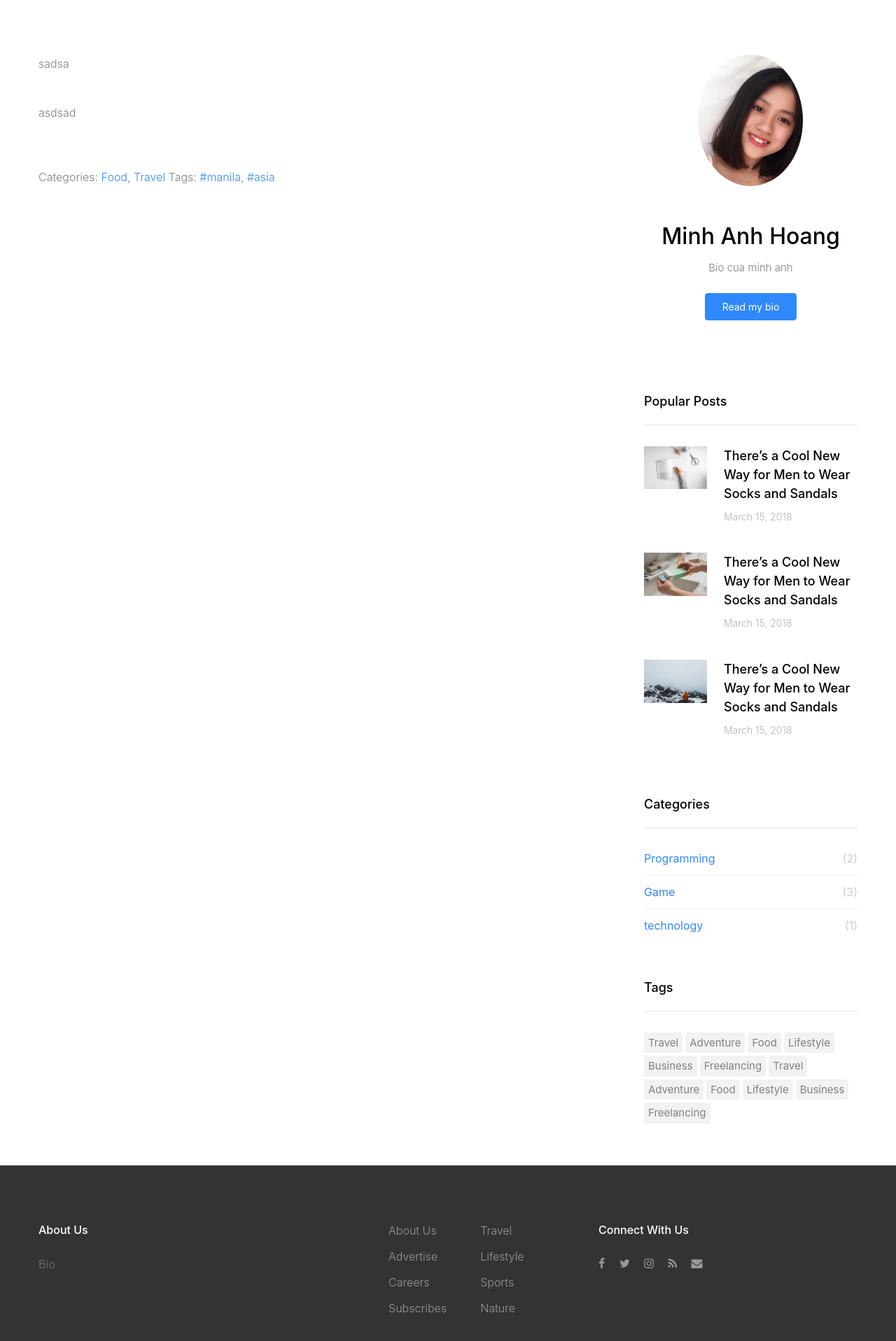
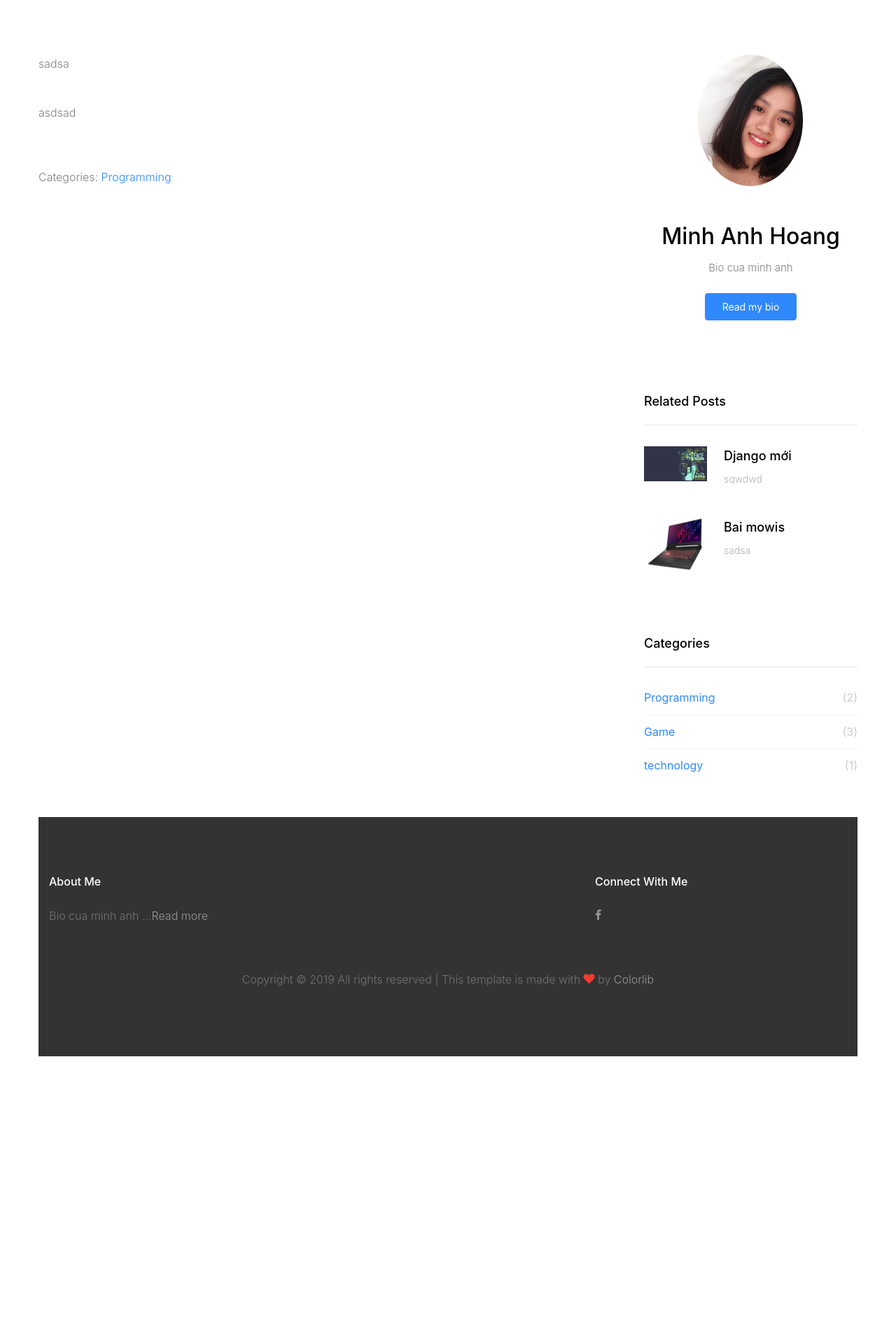
Before and after one commit to virslammer/pgsm, a Django app: a page that uses blog/templates/base.html in a window 1280 px wide. Shown: the part 741-2658 px from the top of the page at 70% size. After the commit the page ends 2251 px from the top, so only its background shows below. Run offline with Django 3.2, Linux system fonts and the light colour scheme; data comes from the database, SQL or seed files in the repository; both versions use the stored data as it was after the commit; some libraries are stand-ins or nearby versions; some web fonts are replaced.

Commit message:
build footer , about page

```diff
--- a/blog/admin.py
+++ b/blog/admin.py
@@ -11,7 +11,7 @@ class ArticleAdmin(SummernoteModelAdmin):
     list_display = ['title','category','created_date','updated_date','slug', 'hide']
     list_editable = ['hide']
     list_filter = ['category']
-    summernote_fields = ('content','summary')
+    summernote_fields = ('content')
     def formfield_for_foreignkey(self, db_field, request, **kwargs):
         if db_field.name == 'author':
             kwargs['queryset'] = User.objects.filter(username=request.user.username)
--- a/blog/models.py
+++ b/blog/models.py
@@ -10,10 +10,11 @@ class Profile(models.Model):
 	user = models.OneToOneField(User, on_delete=models.CASCADE)
 	nick_name = models.CharField(max_length=50,default='')
 	bio = models.TextField(blank=True)
-	address = models.TextField(blank=True)
+	fb_link = models.CharField(max_length=250, blank=True, verbose_name="Facebook")
+	address = models.TextField(blank=True )
 	birth_date = models.DateField(null=True, blank=True)
-	profile_pic = models.ImageField( upload_to="user/profile-pic", blank=True)
-
+	profile_pic = models.ImageField( upload_to="user/profile-pic", blank=True, verbose_name="Avatar")
+	cover_pic = models.ImageField( upload_to="user/cover-pic", blank=True, verbose_name="Cover")
 	def __str__(self):
 		return self.user.username # Create your models here.
 
@@ -50,6 +51,7 @@ class Article(models.Model):
 	cover = models.ImageField(upload_to="blog/article-cover")
 	summary = models.TextField()
 	content = models.TextField()
+	tag = models.CharField( max_length=250,blank=True)
 	hide = models.BooleanField(default=False)
 	class Meta:
 		verbose_name = "Article"
--- a/blog/templates/base.html
+++ b/blog/templates/base.html
@@ -82,36 +82,23 @@
     <div class="site-footer">
       <div class="container">
         <div class="row mb-5">
-          <div class="col-md-4">
-            <h3 class="footer-heading mb-4">About Us</h3>
-            <p>Bio</p>
+          <div class="col-md-8">
+            <h3 class="footer-heading mb-4">About Me</h3>
+            <p>{{profile.bio|slice:":150"}} ...<a href="{% url "blog:about" "minhanh"%}">Read more</a></p>
+
           </div>
-          <div class="col-md-3 ml-auto">
-            <!-- <h3 class="footer-heading mb-4">Navigation</h3> -->
-            <ul class="list-unstyled float-left mr-5">
-              <li><a href="#">About Us</a></li>
-              <li><a href="#">Advertise</a></li>
-              <li><a href="#">Careers</a></li>
-              <li><a href="#">Subscribes</a></li>
-            </ul>
-            <ul class="list-unstyled float-left">
-              <li><a href="#">Travel</a></li>
-              <li><a href="#">Lifestyle</a></li>
-              <li><a href="#">Sports</a></li>
-              <li><a href="#">Nature</a></li>
-            </ul>
-          </div>
+
           <div class="col-md-4">
 
 
             <div>
-              <h3 class="footer-heading mb-4">Connect With Us</h3>
+              <h3 class="footer-heading mb-4">Connect With Me</h3>
               <p>
-                <a href="#"><span class="icon-facebook pt-2 pr-2 pb-2 pl-0"></span></a>
-                <a href="#"><span class="icon-twitter p-2"></span></a>
+                <a href="{{ profile.fb_link }}"><span class="icon-facebook pt-2 pr-2 pb-2 pl-0"></span></a>
+                <!-- <a href="#"><span class="icon-twitter p-2"></span></a>
                 <a href="#"><span class="icon-instagram p-2"></span></a>
                 <a href="#"><span class="icon-rss p-2"></span></a>
-                <a href="#"><span class="icon-envelope p-2"></span></a>
+                <a href="#"><span class="icon-envelope p-2"></span></a> -->
               </p>
             </div>
           </div>
--- a/blog/templates/blog/single.html
+++ b/blog/templates/blog/single.html
@@ -39,7 +39,8 @@
 
 
             <div class="pt-5">
-              <p>Categories:  <a href="#">Food</a>, <a href="#">Travel</a>  Tags: <a href="#">#manila</a>, <a href="#">#asia</a></p>
+              <p>Categories:  <a href="{{article.category.get_absolute_url }}">{{ article.category}}</a>
+                <!-- < Tags: <a href="#">#manila</a>, <a href="#">#asia</a></p> -->
             </div>
 
            <!-- Comment section -->
@@ -188,42 +189,22 @@
             </div>
             <!-- END sidebar-box -->
             <div class="sidebar-box">
-              <h3 class="heading">Popular Posts</h3>
+              <h3 class="heading">Related Posts</h3>
               <div class="post-entry-sidebar">
                 <ul>
+                  {% for article in related_articles %}
                   <li>
-                    <a href="">
-                      <img src="images/img_1.jpg" alt="Image placeholder" class="mr-4">
+                    <a href="{{ article.get_absolute_url }}">
+                      <img src="{{ article.cover.url }}" alt="Image placeholder" class="mr-4">
                       <div class="text">
-                        <h4>There’s a Cool New Way for Men to Wear Socks and Sandals</h4>
+                        <h4>{{ article.title}}</h4>
                         <div class="post-meta">
-                          <span class="mr-2">March 15, 2018 </span>
+                          <span class="mr-2">{{article.summary|safe}}</span>
                         </div>
                       </div>
                     </a>
                   </li>
-                  <li>
-                    <a href="">
-                      <img src="images/img_2.jpg" alt="Image placeholder" class="mr-4">
-                      <div class="text">
-                        <h4>There’s a Cool New Way for Men to Wear Socks and Sandals</h4>
-                        <div class="post-meta">
-                          <span class="mr-2">March 15, 2018 </span>
-                        </div>
-                      </div>
-                    </a>
-                  </li>
-                  <li>
-                    <a href="">
-                      <img src="images/img_3.jpg" alt="Image placeholder" class="mr-4">
-                      <div class="text">
-                        <h4>There’s a Cool New Way for Men to Wear Socks and Sandals</h4>
-                        <div class="post-meta">
-                          <span class="mr-2">March 15, 2018 </span>
-                        </div>
-                      </div>
-                    </a>
-                  </li>
+                  {% endfor %}
                 </ul>
               </div>
             </div>
@@ -238,7 +219,7 @@
               </ul>
             </div>
             <!-- END sidebar-box -->
-
+            <!--
             <div class="sidebar-box">
               <h3 class="heading">Tags</h3>
               <ul class="tags">
@@ -257,6 +238,7 @@
               </ul>
             </div>
           </div>
+          -->
           <!-- END sidebar -->
 
         </div>
--- a/blog/templatetags/blog_tag_nav.py
+++ b/blog/templatetags/blog_tag_nav.py
@@ -1,6 +1,7 @@
 from django import template
 from blog.models import ArticleCategory, Profile
 from django.contrib.auth.models import User
+from django.core.files.storage import Storage, default_storage
 register = template.Library()
 
 
@@ -13,3 +14,16 @@ def blog_profile():
 	user = User.objects.get(username='minhanh')
 	profile = Profile.objects.get(user=user)
 	return profile
+
+@register.filter
+def file_exists(filepath):
+	# if default_storage.exists(filepath):
+	# 	return filepath
+	# else:
+	# 	index = filepath.rfind('/')
+	# 	new_filepath = filepath[:index] + '/image.png'
+	# 	return new_filepath
+	if filepath[-1] == '/':
+		return filepath + 'image.png'
+	else:
+		return filepath
--- a/blog/views.py
+++ b/blog/views.py
@@ -34,8 +34,10 @@ def article_list(request,slug):
 def article_detail(request,slug):
 
 	article = get_object_or_404(Article, slug=slug, hide=False)
+	related_articles = Article.objects.filter(category=article.category, hide=False)
 	context = {
-			'article':article
+			'article':article,
+			'related_articles': related_articles
 		}
 	return render(request,'blog/single.html',context)
 
```
Also changed, not shown: blog/templates/blog/about.html (+6 -5 lines), blog/migrations/0016_article_tag.py (added), blog/migrations/0017_profile_fb_link.py (added), blog/migrations/0018_auto_20191225_2101.py (added), db.sqlite3, media/user/cover-pic/skt-1576254973582235956093.jpg (added), 1 other file.
